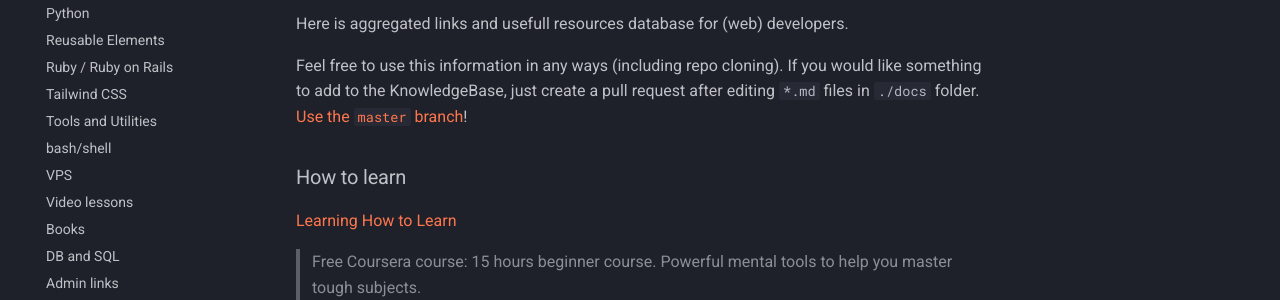
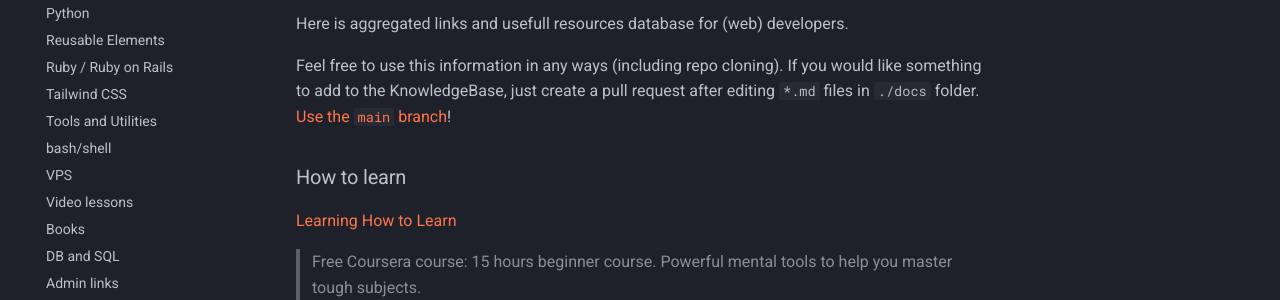
Before and after one commit to dainiuxt/kb, an MkDocs documentation site: the page built from docs/index.md, in a window 1280 px wide and 1140 px high. Shown: the part 448-748 px from the top of the window. Built offline with MkDocs 1.6.1 and Material for MkDocs 9.7.7, drawn with Linux system fonts in a browser that asks for light colours; comment, search, counter and statistics services are not loaded.

Commit message:
apply new branch name

```diff
--- a/docs/index.md
+++ b/docs/index.md
@@ -12,7 +12,7 @@ I was lucky and found [MkDocs](https://www.mkdocs.org/).
 
 Here is aggregated links and usefull resources database for (web) developers.
 
-Feel free to use this information in any ways (including repo cloning). If you would like something to add to the KnowledgeBase, just create a pull request after editing `*.md` files in `./docs` folder. [Use the `master` branch](https://github.com/dainiuxt/kb)!
+Feel free to use this information in any ways (including repo cloning). If you would like something to add to the KnowledgeBase, just create a pull request after editing `*.md` files in `./docs` folder. [Use the `main` branch](https://github.com/dainiuxt/kb)!
 
 ### How to learn
 
```
Also changed, not shown: ReadMe.md (+1 -1 lines).
